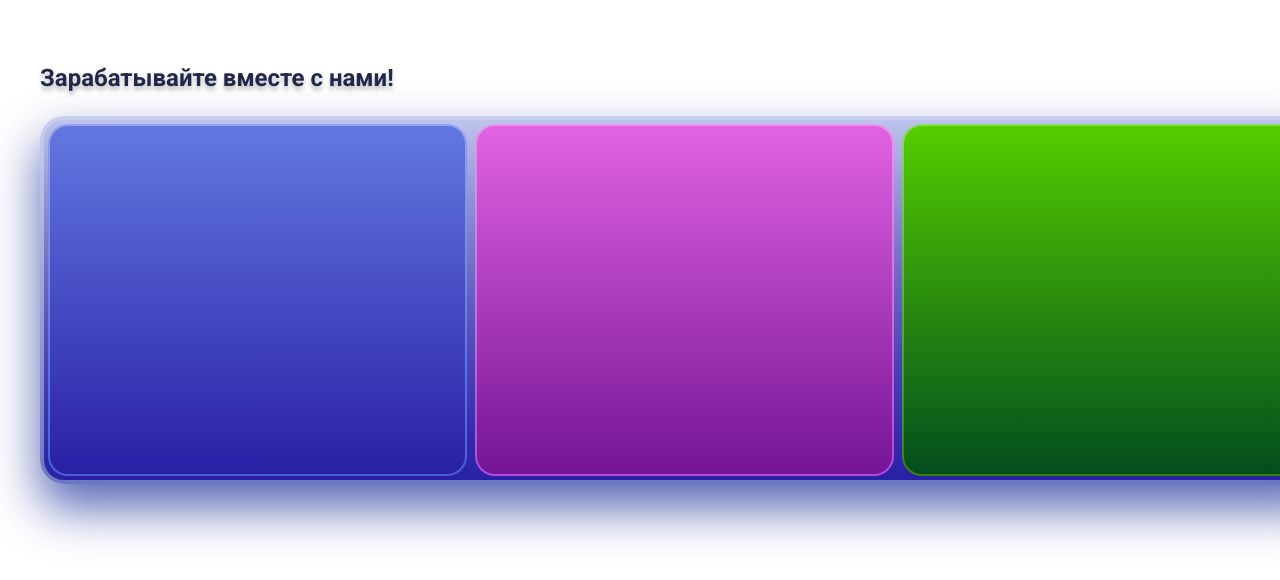
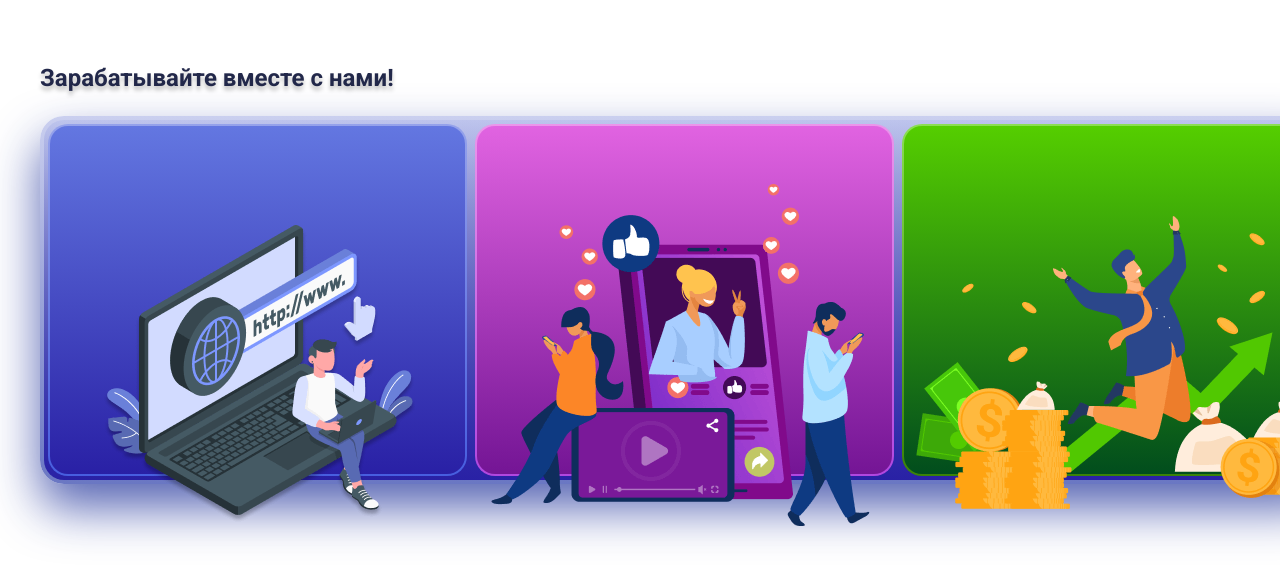
Before and after one commit to YourunB/earn-money, a website built with webpack: page src/index.html in a window 1280 px wide. Shown: the top 580 px of the page. Built offline with nearby package versions, Linux system fonts and the light colour scheme; files whose address does not match are found by name.

Commit message:
feat: add cards images

```diff
--- a/src/index.html
+++ b/src/index.html
@@ -4,7 +4,7 @@
     <meta charset="UTF-8">
     <meta http-equiv="X-UA-Compatible" content="IE=edge">
     <meta name="viewport" content="width=device-width, initial-scale=1.0">
-    <link rel="icon" href="./assets/favicon.png">
+    <link rel="icon" href="./assets/images/favicon.png">
     <title>Earn Money</title>
   </head>
   <body></body>
--- a/src/index.ts
+++ b/src/index.ts
@@ -1,5 +1,8 @@
 import './styles/normalize.sass';
 import './styles/index.sass';
+import './assets/images/card1.png';
+import './assets/images/card2.png';
+import './assets/images/card3.png';
 
 const main = document.createElement('main');
 main.classList.add('main');
@@ -10,9 +13,15 @@ sectionMoney.classList.add('section-money');
 sectionMoney.innerHTML = `
   <h3 class="section-money__title">Зарабатывайте вместе с нами!</h3>
   <ul class="list">
-    <li class="list__item"></li>
-    <li class="list__item"></li>
-    <li class="list__item"></li>
+    <li class="list__item">
+      <img class="list__image" src="card1.png" alt="Info">
+    </li>
+    <li class="list__item">
+      <img class="list__image" src="card2.png" alt="Info">
+    </li>
+    <li class="list__item">
+      <img class="list__image" src="card3.png" alt="Info">
+    </li>
   </ul>
 `;
 
--- a/src/styles/index.sass
+++ b/src/styles/index.sass
@@ -45,6 +45,7 @@ body
   border-radius: 24px
 
 .list__item
+  position: relative
   width: 419px
   height: 352px
   border: 2px solid transparent
@@ -58,6 +59,10 @@ body
 
 .list__item:nth-of-type(3)
   background: linear-gradient(#55CE00 0%, #014D1D 100%) padding-box, linear-gradient(180deg, rgb(140, 222, 83), rgb(58, 130, 7)) border-box
+
+.list__image
+  position: absolute
+  bottom: -56px
 
 *::-webkit-scrollbar
   width: 5px
```
Also changed, not shown: src/assets/images/card1.png (added), src/assets/images/card2.png (added), src/assets/images/card3.png (added), src/assets/images/favicon.png (renamed from src/assets/favicon.png).
